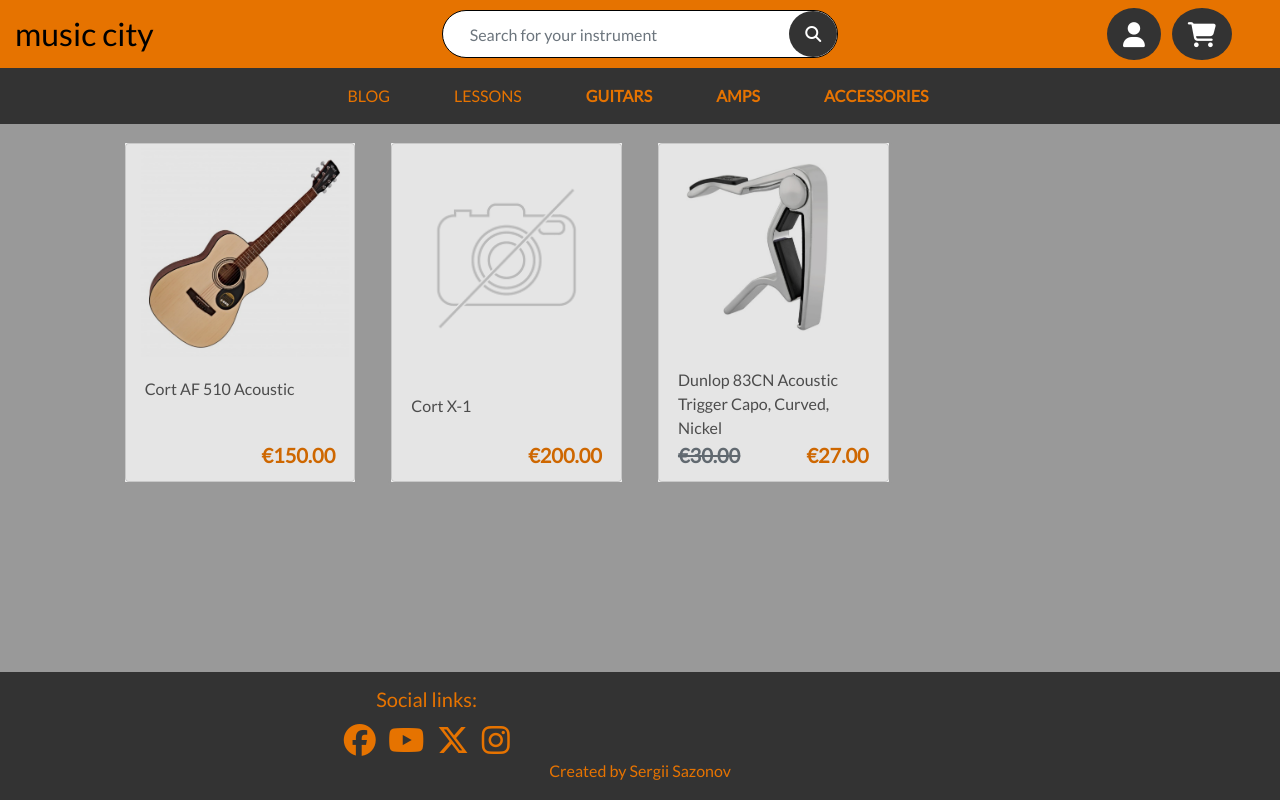
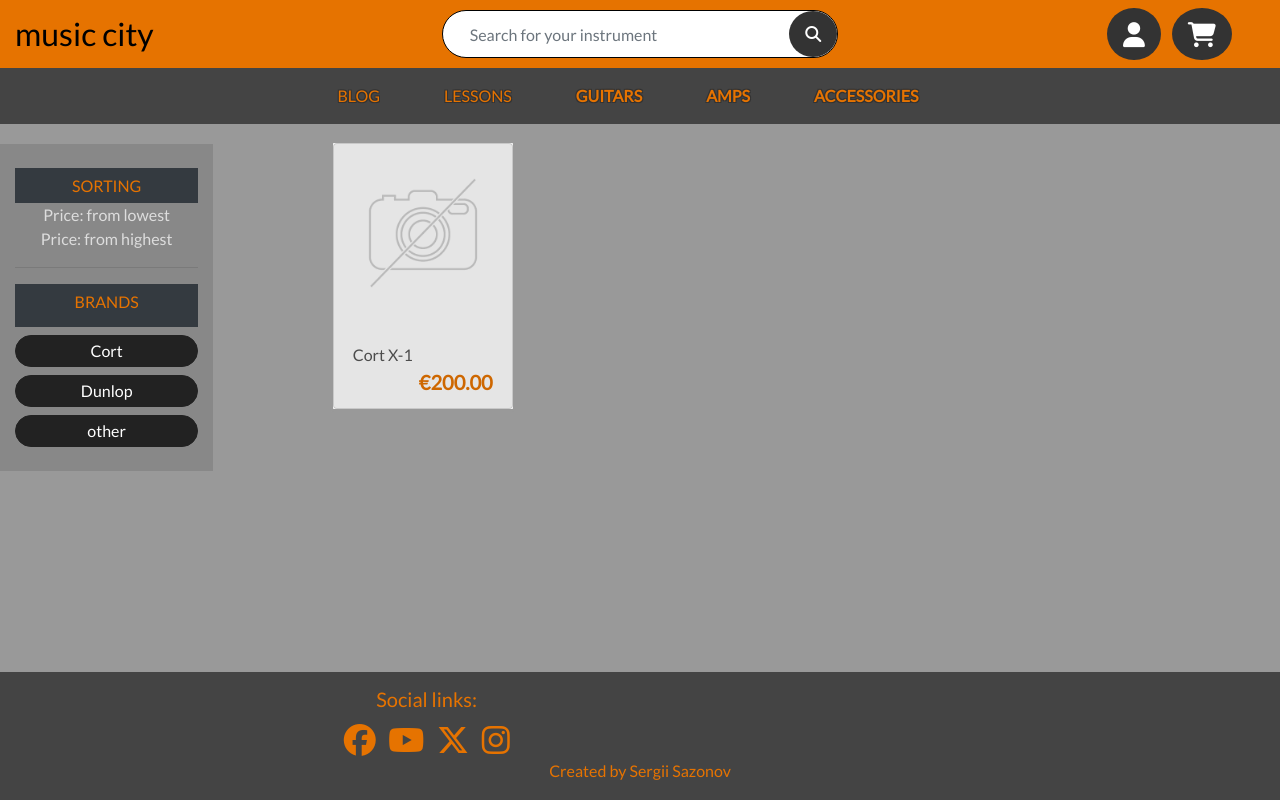
Before and after one commit to Technoid91/music-city, a Django app: a page that uses templates/includes/main_nav.html in a window 1280 px wide. Run offline with Django 3.2, Linux system fonts and the light colour scheme; data comes from the database, SQL or seed files in the repository; both versions use the stored data as it was after the commit; some libraries are stand-ins or nearby versions.

Commit message:
Added sorting functionality and filtering by brand

```diff
--- a/products/models.py
+++ b/products/models.py
@@ -19,6 +19,7 @@ class Product(models.Model):
     category = models.ForeignKey('Category', null=True, blank=True, on_delete=models.SET_NULL)
     sku = models.CharField(max_length=254, null=True, blank=True)
     name = models.CharField(max_length=254)
+    brand = models.CharField(max_length=30, default='other')
     description = models.TextField()
     price = models.DecimalField(max_digits=6, decimal_places=2)
     old_price = models.DecimalField(max_digits=6, decimal_places=2, null=True, blank=True)
--- a/products/templates/products/products.html
+++ b/products/templates/products/products.html
@@ -12,14 +12,34 @@
 {% block content %}
 
     <div class="container-fluid">
-<!--        <div class="row">-->
-<!--            <div class="col">-->
-<!--                <h2 class="uppercase">Category</h2>-->
-<!--            </div>-->
-<!--        </div>-->
         <div class="row">
+            <div class="col-2 px-0">
+                <div class="container-fluid sorting-area mt-3 py-4">
+                    <div class="bg-dark py-2">
+                        <h6 class="text-center my-0 text-uppercase highlight-color">Sorting</h6>
+                    </div>
+                    <div class="text-center">
+                        <a class="sort-link" href="{% url 'products' %}?sort=price&direction=asc">Price: from lowest</a>
+                    </div>
+                    <div class="text-center">
+                        <a class="sort-link" href="{% url 'products' %}?sort=price&direction=desc">Price: from highest</a>
+                    </div>
+                    <hr>
+                    <div class="bg-dark py-2">
+                        <h6 class="text-center text-uppercase highlight-color">Brands</h6>
+                    </div>
+                    {% for brand in brands %}
+                        <a class="text-decoration-none" href="{% url 'products' %}?brand={{ brand }}">
+                            <div class="brand-container">
+                                {{ brand }}
+                            </div>
+                        </a>
+                    {% endfor %}
+                </div>
+            </div>
+            <div class="col-10">
                 <div class="product-container col-10 offset-1">
-                <div class="row mt-1 mb-2"></div>
+                    <div class="row mt-1 mb-2"></div>                  <!-- ????? -->
                     <div class="row">
                         {% for product in products %}
                             <div class="col-sm-6 col-md-6 col-lg-4 col-xl-3">
@@ -78,4 +98,5 @@
                 </div>
             </div>
         </div>
+    </div>
 {% endblock %}
--- a/products/views.py
+++ b/products/views.py
@@ -1,19 +1,42 @@
 from django.shortcuts import render, redirect, reverse, get_object_or_404
 from django.contrib import messages
 from django.db.models import Q
+from django.db.models.functions import Lower
 from .models import Product, Category
 
 def show_products(request):
 
     products = Product.objects.all()
+    brands = list(Product.objects.values_list('brand', flat=True).distinct())
+    brands.remove('other')
+    brands.append('other')
     query = None
     categories = None
+    sort = None
+    direction = None
 
     if request.GET:
+        if 'sort' in request.GET:
+            sortkey = request.GET['sort']
+            sort = sortkey
+            if sortkey == 'name':
+                sortkey = 'lower_name'
+                products = products.annotate(lower_name=Lower('name'))
+            if 'direction' in request.GET:
+                direction = request.GET['direction']
+                if direction == 'desc':
+                    sortkey = f'-{sortkey}'
+            products = products.order_by(sortkey)
+
+
         if 'category' in request.GET:
             categories = request.GET['category'].split(',')
             products = products.filter(category__name__in=categories)
             categories = Category.objects.filter(name__in=categories)
+
+        if 'brand' in request.GET:
+            brand = request.GET['brand']
+            products = products.filter(brand=brand)
 
 
         if 'q' in request.GET:
@@ -24,10 +47,14 @@ def show_products(request):
             queries = Q(name__icontains=query) | Q(description__icontains=query)
             products = products.filter(queries)
 
+    current_sorting = f'{sort}_{direction}'
+
     context = {
         'products': products,
         'search_term': query,
         'current_categories': categories,
+        'brands': brands,
+        'current_sorting': current_sorting,
     }
 
     return render(request, "products/products.html", context)
--- a/static/css/base.css
+++ b/static/css/base.css
@@ -23,6 +23,13 @@ body {
 
 .strikethrough {
     text-decoration: line-through;
+}
+
+.outlined {
+    text-shadow: -1px -1px 0 #333,
+                  1px -1px 0 #333,
+                 -1px 1px 0 #333,
+                  1px 1px 0 #333;
 }
 
 .align-bottom {
@@ -142,11 +149,6 @@ header {
     color: #fff;
 }
 
-.navbar-nav {
-    background-color: #333;
-    padding-left: 20px;
-}
-
 .nav-dropdown {
     background-color: #333;
     opacity: 0.8;
@@ -167,7 +169,7 @@ header {
 footer {
     height: 8rem;
     color: #e67300;
-    background-color: #333;
+    background-color: #444;
     padding: 15px;
     /*position: static;*/
     /*bottom: 0;*/
@@ -203,7 +205,6 @@ footer {
     /*background-color: #777;*/
 }
 
-
 .product-details-container {
     background-color: rgba(255,255,255, 0.7);
     padding: .5rem;
@@ -215,6 +216,38 @@ footer {
     padding: 10px;
     border-radius: 2rem;
     text-align: center;
+}
+
+.sorting-area {
+    background-color: #888;
+    color: #444;
+}
+
+.sort-link {
+    color: #ddd;
+    text-decoration: none;
+    text-align: center;
+}
+
+.sort-link:hover {
+    color: #fff;
+    text-decoration: none;
+}
+
+.brand-container {
+    width: 100%;
+    background-color: #222;
+    color: white;
+    padding: 3px;
+    border: 1px solid #222;
+    border-radius: 2rem;
+    text-align: center;
+    margin-top: .5rem;
+}
+
+.brand-container:hover {
+    color: #e67300;
+    border: 1px solid #e67300;
 }
 /* Allauth form formatting */
 
@@ -304,7 +337,7 @@ footer {
         z-index: 1030;
     }
     .main-nav {
-        background-color: #333;
+        background-color: #444;
     }
     .btn-secondary {
         padding: .7rem 1rem;
--- a/templates/includes/main_nav.html
+++ b/templates/includes/main_nav.html
@@ -1,5 +1,5 @@
 <div class="collapse navbar-collapse" id="main-nav">
-    <ul class="navbar-nav w-auto mx-auto">
+    <ul class="navbar-nav w-auto mx-auto outlined">
         <li class="nav-item">
             <a class="nav-link text-uppercase mr-5" href="#">Blog</a>
         </li>
```
Also changed, not shown: lessons/views.py (+8 -7 lines), db.sqlite3, products/migrations/0002_auto_20240505_1113.py (added). Lines whose indentation alone changed are shown as unchanged.
